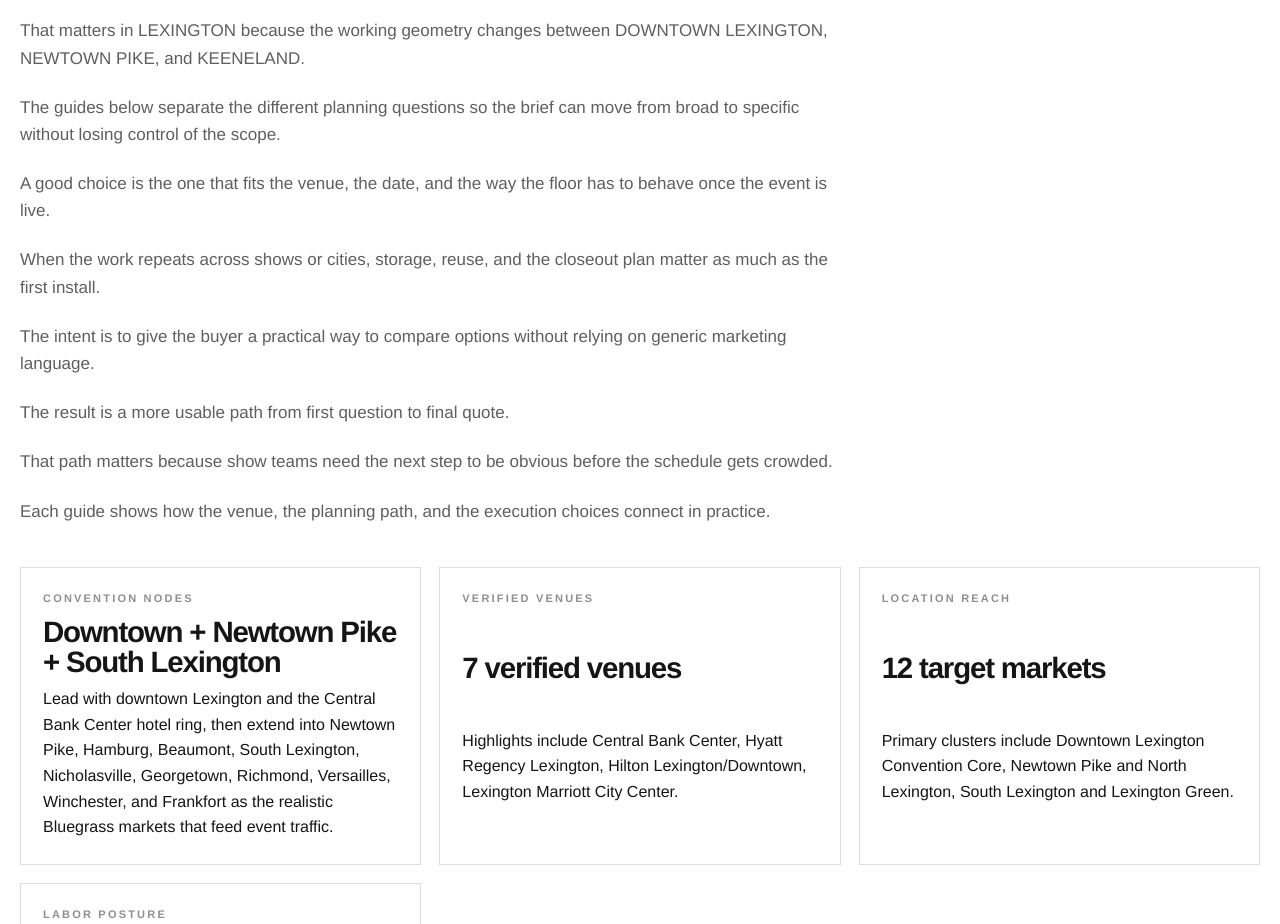
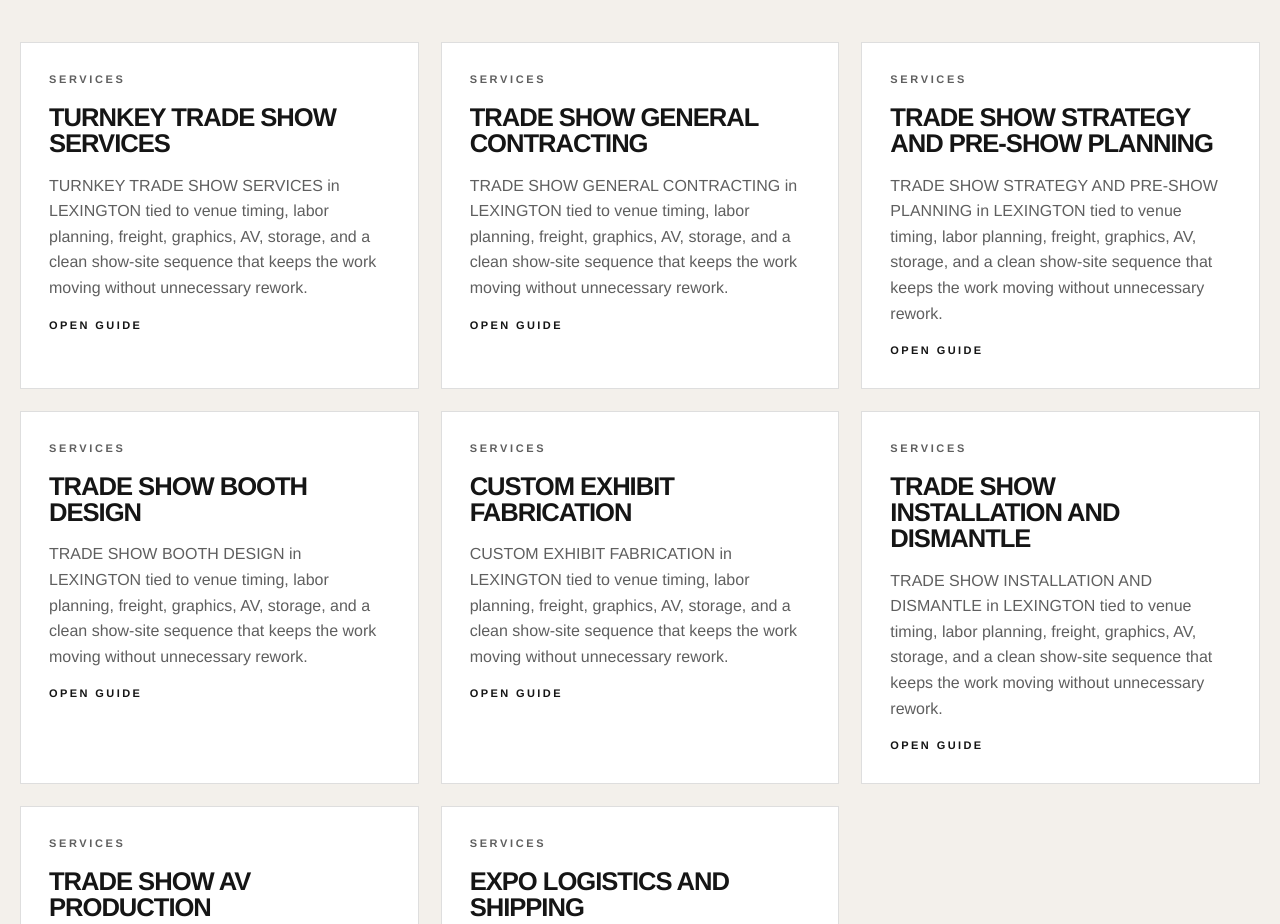
Before and after one commit to Rank-and-Rent/tradeshowserviceslexington.com, a Next.js app: page /services in a window 1280 px wide. Shown: the part 728-1652 px from the top of the page. Built offline with nearby package versions, Linux system fonts and the light colour scheme.

Commit message:
chore: finalize project

```diff
--- a/app/globals.css
+++ b/app/globals.css
@@ -715,7 +715,7 @@ ol {
 }
 
 .home-centered {
-  padding: 118px 0 122px;
+  padding: 88px 0 88px;
   background: var(--color-white);
 }
 
@@ -736,7 +736,7 @@ ol {
 }
 
 .home-featured {
-  padding: 112px 0 120px;
+  padding: 88px 0 88px;
   color: var(--color-white);
   background: var(--color-ink);
 }
@@ -836,7 +836,7 @@ ol {
 }
 
 .home-accordion {
-  padding: 132px 0 126px;
+  padding: 88px 0 88px;
   background: var(--color-white);
 }
 
--- a/app/page.tsx
+++ b/app/page.tsx
@@ -47,7 +47,7 @@ const capabilityRows = [
   {
     title: "Creative development and booth building",
     body:
-      "Booth concepts are shaped around sightlines, product display, storage, traffic movement, and the way the visitor should experience the brand in the first few seconds. The goal is not just to make something attractive. The goal is to make a structure that survives fabrication, transport, install, and live use without losing the idea that made it worthwhile in the first place. That means checking scale, budget, height, private conversation needs, and the amount of visual pressure the room can support before the design gets locked. A good design conversation also protects the small operational details, like how staff enter the space, where literature or product storage disappears, and what the visitor sees first when they arrive at the booth edge.",
+      "Booth concepts are shaped around sightlines, product display, storage, traffic movement, and the way the visitor should experience the brand in the first few seconds. The goal is to make a structure that survives fabrication, transport, install, and live use without losing the idea that made it worthwhile in the first place. That means checking scale, budget, height, private conversation needs, and the amount of visual pressure the room can support before the design gets locked. A good design conversation also protects the small operational details, like how staff enter the space, where literature or product storage disappears, and what the visitor sees first when they arrive at the booth edge.",
     href: "/services/trade-show-booth-design"
   },
   {
--- a/components/TaxonomyIndexPage.tsx
+++ b/components/TaxonomyIndexPage.tsx
@@ -29,26 +29,6 @@ export function TaxonomyIndexPage({ section }: TaxonomyIndexPageProps) {
             })()}
             <h1>{content.title}</h1>
             <p className="page-hero__lead">{content.lead}</p>
-          </div>
-        </div>
-      </section>
-
-      <section className="page-section">
-        <div className="site-shell">
-          <div className="page-copy">
-            {content.intro.map((paragraph) => (
-              <p key={paragraph}>{paragraph}</p>
-            ))}
-          </div>
-
-          <div className="page-stat-grid">
-            {content.facts.map((fact) => (
-              <article className="page-stat-card" key={fact.label}>
-                <strong>{fact.label}</strong>
-                <span>{fact.value}</span>
-                <p>{fact.body}</p>
-              </article>
-            ))}
           </div>
         </div>
       </section>
--- a/lib/site-data.ts
+++ b/lib/site-data.ts
@@ -562,12 +562,12 @@ export const marketHighlights = [
   },
   {
     label: "Verified venues",
-    value: `${activeVenueResearch.length} verified venues`,
+    value: "Research-backed venues",
     body: `Highlights include ${representativeVenueNames.join(", ")}.`
   },
   {
     label: "Location reach",
-    value: `${activeLocationTargets.length} target markets`,
+    value: "Regional coverage",
     body: `Primary clusters include ${clusterNames.slice(0, 3).join(", ")}.`
   },
   {
```
